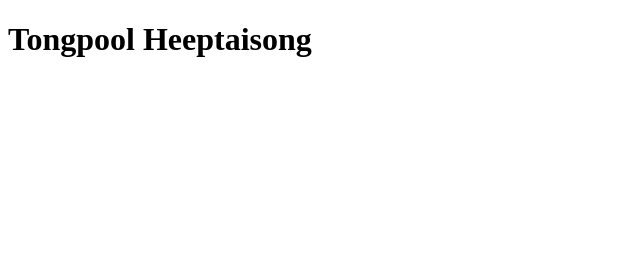
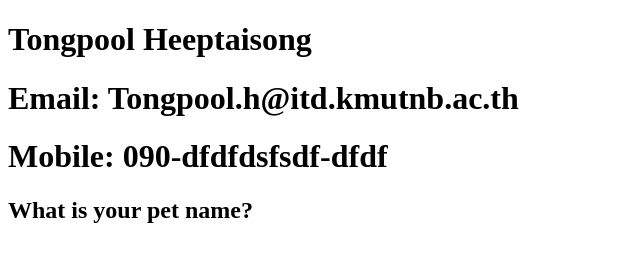
Before and after one commit to KrissadaJurjun/git-sample-project, a plain HTML site: page index.html in a window 1280 px wide. Shown: the whole page, without its empty margins (0-640 px from the left). Drawn offline with Linux system fonts and the light colour scheme.

Commit message:
Update data in index.html at fix-error

```diff
--- a/index.html
+++ b/index.html
@@ -8,6 +8,10 @@
 <body>
 
     <h1>Tongpool Heeptaisong</h1>
+    <h1>Email: Tongpool.h@itd.kmutnb.ac.th</h1>
+    <h1>Mobile: 090-dfdfdsfsdf-dfdf</h1>
+
+    <h2>What is your pet name?</h2>
 
 </body>
 </html>
```
